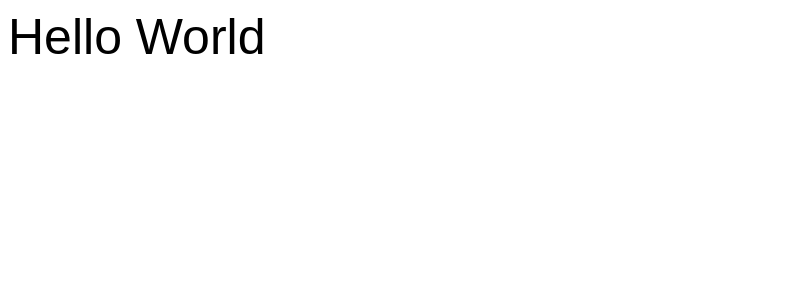
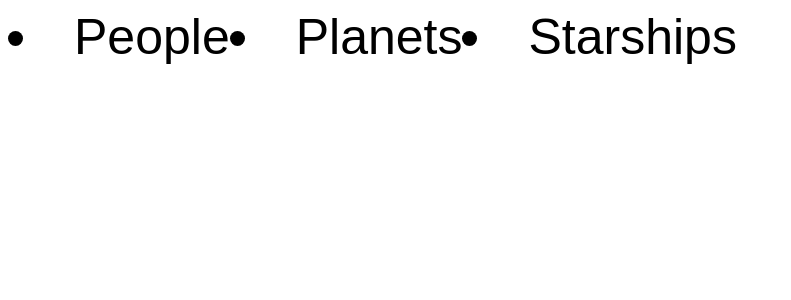
Before and after one commit to nrevutska-students/ajax-solution, a React (Create React App) app in the folder stars-wars/: page / in a window 1280 px wide. Shown: the top 300 px of the page, without its empty margins (0-791 px from the left). Built offline with nearby package versions, Linux system fonts and the light colour scheme; a web font is replaced by a local one.

Commit message:
added Heder.js and header.css

```diff
--- a/stars-wars/src/App.js
+++ b/stars-wars/src/App.js
@@ -1,9 +1,10 @@
-
+import Header from "./components/Header.js"
 
 function App() {
   return (
     <div className="App">
-      Hello World
+     <Header/>
+
     </div>
   );
 }
--- /dev/null
+++ b/stars-wars/src/components/Header.js
@@ -0,0 +1,13 @@
+import "./header.css"
+
+export default function Header() {
+    return (
+        <div className="header">
+            <div className="nav">
+              <li className="navItem">People</li>
+              <li className="navItem">Planets</li>
+              <li className="navItem">Starships</li>
+            </div>
+        </div>
+    )
+}
--- /dev/null
+++ b/stars-wars/src/components/header.css
@@ -0,0 +1,6 @@
+.nav{
+    display:flex;
+
+
+
+}
--- a/stars-wars/src/index.js
+++ b/stars-wars/src/index.js
@@ -11,5 +11,4 @@ ReactDOM.render(
   document.getElementById('root')
 );
 
-
 reportWebVitals();
```
